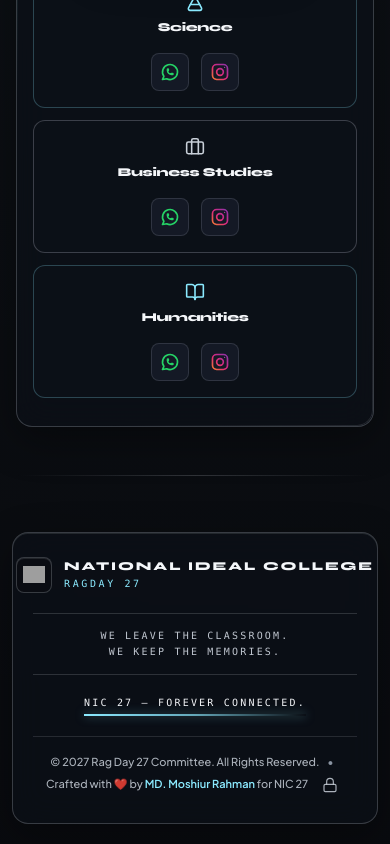
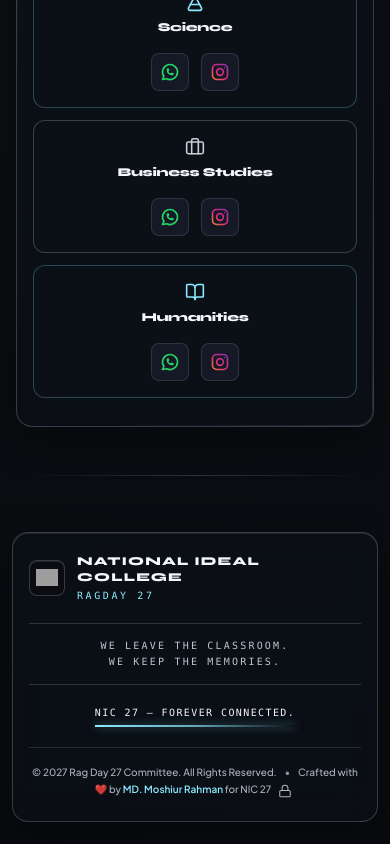
Before and after one commit to MRB13182/RagDay27, a React (Vite) app: page / in a window 390 px wide. Shown: the part 5595-6439 px from the top of the page. Built offline with nearby package versions, Linux system fonts and the light colour scheme; no server answers; grey boxes are pictures that could not be loaded.

Commit message:
Fix responsive footer alignment and inline admin lock

```diff
--- a/src/components/Footer.tsx
+++ b/src/components/Footer.tsx
@@ -30,11 +30,11 @@ export const Footer: React.FC<FooterProps> = ({
 
   return (
     <footer className="w-full mt-auto px-3 sm:px-6 lg:px-8 pb-5 pt-4">
-      <div className="max-w-7xl mx-auto rounded-2xl glass-surface px-5 sm:px-7 py-6 sm:py-7">
+      <div className="max-w-7xl mx-auto min-w-0 rounded-2xl glass-surface px-4 sm:px-7 py-5 sm:py-7">
         {/* Upper Footer Architecture */}
         <div className="grid grid-cols-1 lg:grid-cols-12 items-center gap-5 lg:gap-6 text-center lg:text-left">
           {/* Upper Identity */}
-          <div className="lg:col-span-4 flex items-center justify-center lg:justify-start gap-3">
+          <div className="lg:col-span-4 min-w-0 flex items-center justify-center lg:justify-start gap-3">
             {brandingSettings?.footerLogo && (
               <div className="w-9 h-9 rounded-lg border border-[#C9D0D9]/24 bg-[#0B0E13]/85 p-1.5 shrink-0 flex items-center justify-center shadow-[inset_0_1px_0_rgba(245,247,250,0.10)]">
                 <img
@@ -44,8 +44,8 @@ export const Footer: React.FC<FooterProps> = ({
                 />
               </div>
             )}
-            <div className="text-left">
-              <div className="font-display text-xs sm:text-sm font-extrabold uppercase tracking-[0.16em] text-[#F5F7FA] whitespace-nowrap">
+            <div className="min-w-0 max-w-full text-left">
+              <div className="font-display text-xs sm:text-sm font-extrabold uppercase tracking-[0.10em] sm:tracking-[0.14em] text-[#F5F7FA] leading-snug break-words [overflow-wrap:anywhere]">
                 National Ideal College
               </div>
               <div className="text-[10px] font-mono uppercase tracking-[0.26em] text-[#8BEAFF] mt-0.5">
@@ -55,7 +55,7 @@ export const Footer: React.FC<FooterProps> = ({
           </div>
 
           {/* Main Statement */}
-          <div className="lg:col-span-4 text-center border-y lg:border-y-0 lg:border-x border-[#C9D0D9]/18 py-3.5 lg:py-1 px-4">
+          <div className="lg:col-span-4 min-w-0 text-center border-y lg:border-y-0 lg:border-x border-[#C9D0D9]/18 py-3.5 lg:py-1 px-3 sm:px-4">
             <p className="text-[10px] sm:text-[11px] font-mono uppercase tracking-[0.22em] text-[#C9D0D9]/95 leading-relaxed">
               We leave the classroom.
               <br />
@@ -64,8 +64,8 @@ export const Footer: React.FC<FooterProps> = ({
           </div>
 
           {/* Brand Statement */}
-          <div className="lg:col-span-4 flex items-center justify-center lg:justify-end">
-            <span className="relative text-[10px] sm:text-[11px] font-mono uppercase tracking-[0.22em] text-[#F5F7FA] pb-1.5 whitespace-nowrap">
+          <div className="lg:col-span-4 min-w-0 flex items-center justify-center lg:justify-end">
+            <span className="relative inline-block max-w-full text-[10px] sm:text-[11px] font-mono uppercase tracking-[0.14em] sm:tracking-[0.18em] text-[#F5F7FA] pb-1.5 text-center lg:text-right leading-relaxed break-words [overflow-wrap:anywhere]">
               NIC 27 — Forever Connected.
               <span
                 aria-hidden="true"
@@ -76,8 +76,8 @@ export const Footer: React.FC<FooterProps> = ({
         </div>
 
         {/* Lower Copyright & Credit Row with Inline Minimal Admin Lock Icon */}
-        <div className="mt-5 pt-4 border-t border-[#C9D0D9]/14 flex items-center justify-center text-center">
-          <p className="text-[11px] sm:text-xs text-[#C9D0D9]/85 font-medium leading-relaxed">
+        <div className="mt-5 pt-4 border-t border-[#C9D0D9]/14 flex min-w-0 items-center justify-center text-center">
+          <p className="max-w-full min-w-0 text-[10px] sm:text-xs text-[#C9D0D9]/85 font-medium leading-relaxed break-words [overflow-wrap:anywhere]">
             <span
               className="[&_a]:text-[#8BEAFF] [&_a]:font-semibold [&_a:hover]:underline [&_.footer-divider]:mx-1.5 [&_.footer-divider]:text-[#8993A1]"
               dangerouslySetInnerHTML={{ __html: sanitizeFooterHtml(footerContent) }}
@@ -87,9 +87,9 @@ export const Footer: React.FC<FooterProps> = ({
               onClick={onOpenAdmin}
               aria-label="Admin Panel Access"
               title="Admin Login & Committee Access"
-              className="inline-flex items-center justify-center align-middle ml-2 p-1.5 text-[#C9D0D9]/85 hover:text-[#8BEAFF] bg-transparent border-0 rounded transition-colors cursor-pointer focus:outline-none focus-visible:ring-2 focus-visible:ring-[#8BEAFF]"
+              className="inline-flex w-5 h-5 items-center justify-center align-middle ml-1 shrink-0 p-0 text-[#C9D0D9]/85 hover:text-[#8BEAFF] bg-transparent border-0 rounded transition-colors cursor-pointer focus:outline-none focus-visible:ring-2 focus-visible:ring-[#8BEAFF]"
             >
-              <Lock className="w-4 h-4 sm:w-[17px] sm:h-[17px]" strokeWidth={1.75} aria-hidden="true" />
+              <Lock className="w-3.5 h-3.5" strokeWidth={1.75} aria-hidden="true" />
             </button>
           </p>
         </div>
```
